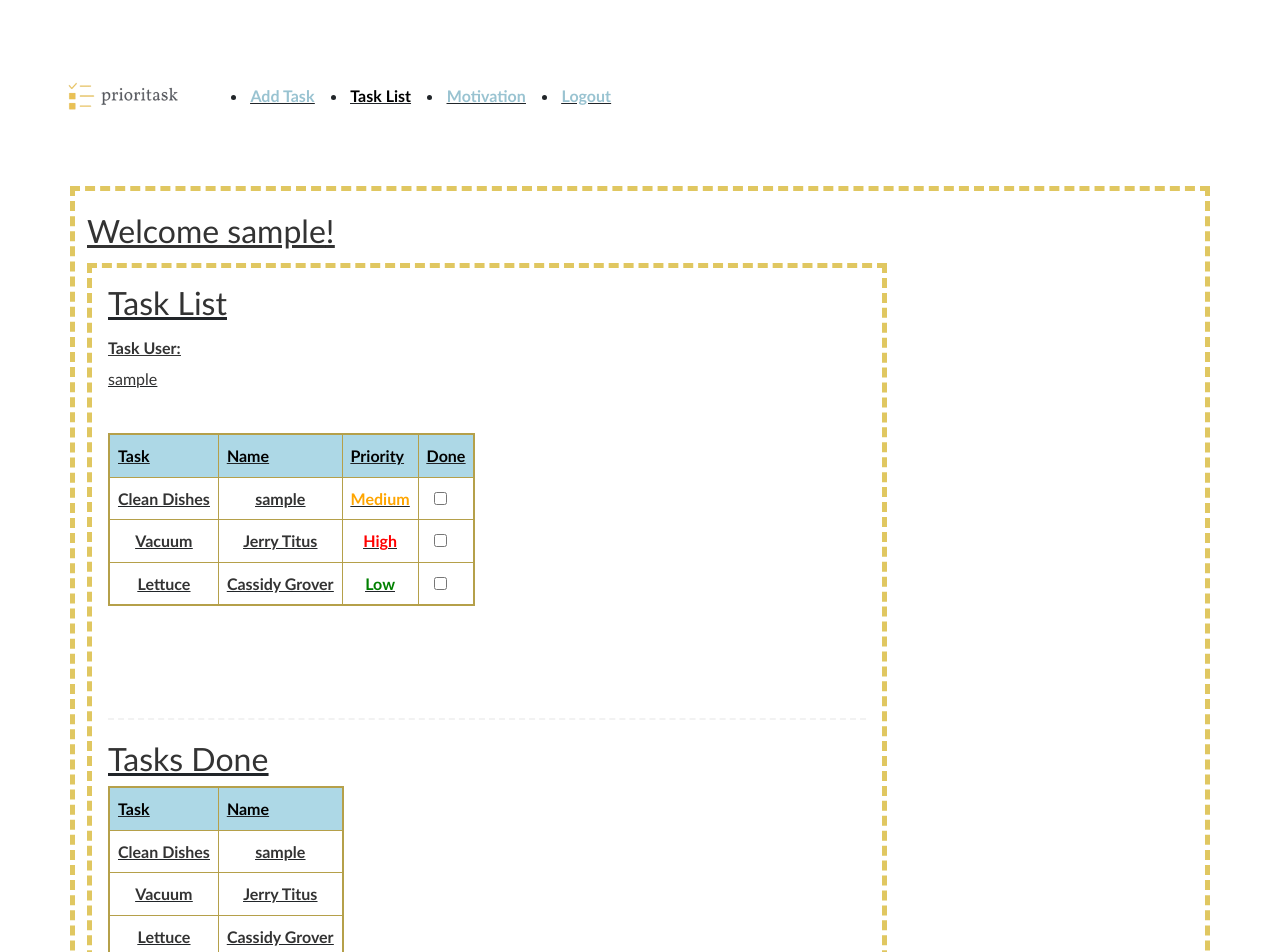
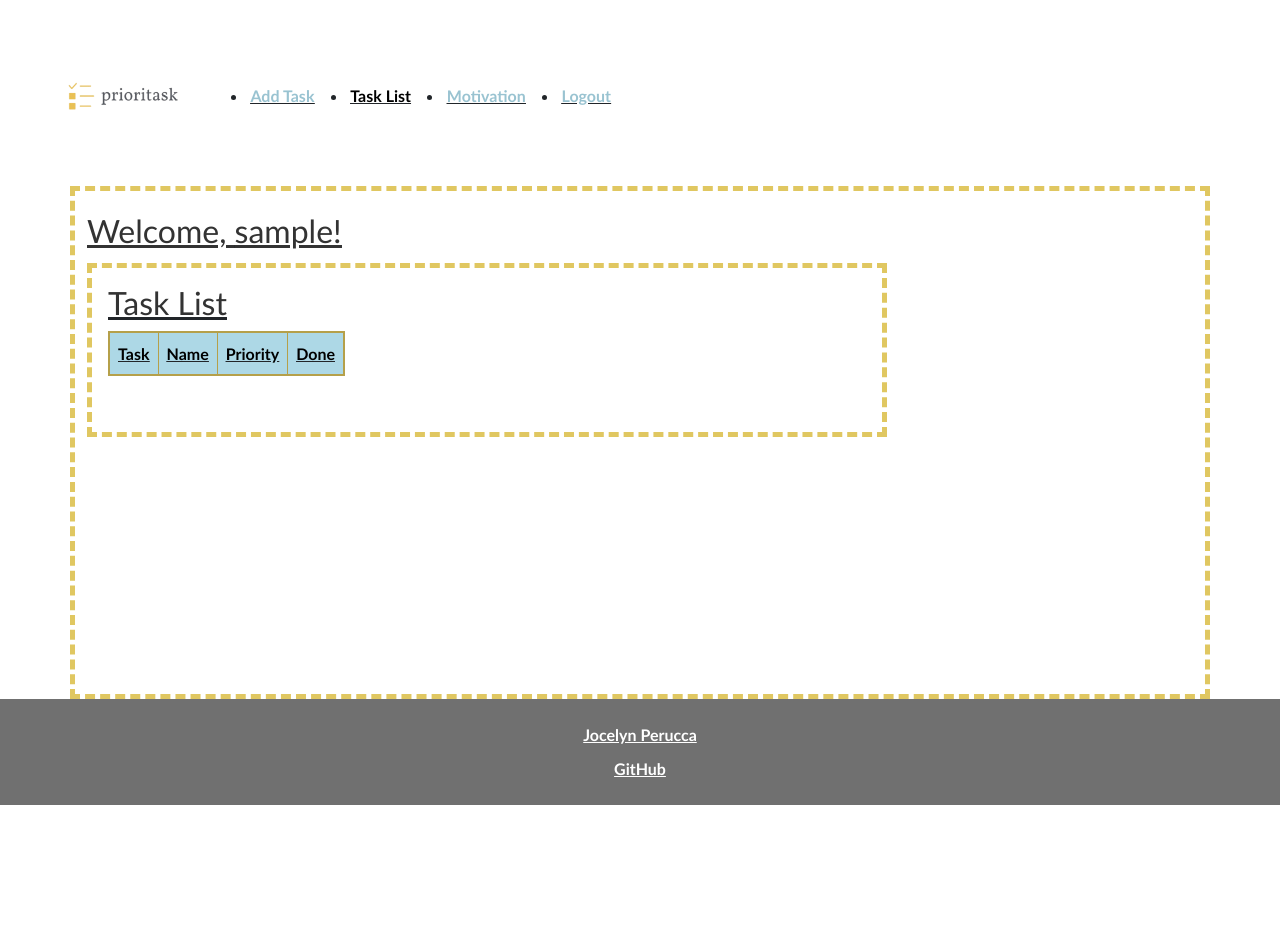
Before and after one commit to jocelynperucca/startup, a React (Vite) app: page /taskList in a window 1280 px wide. Shown: the top 952 px of the page. After the commit the page ends 810 px from the top, so only its background shows below. Built offline with nearby package versions, Linux system fonts and the light colour scheme; sample sign-in values are in the browser's storage.

Commit message:
add task and show up on task list works!

```diff
--- a/src/addTask/addTask.jsx
+++ b/src/addTask/addTask.jsx
@@ -1,21 +1,41 @@
-import React from 'react';
+import React, { useState } from 'react';
 import './addTask.css';
 
-export function AddTask({ userName }) {
+export function AddTask({ userName, addTask }) {
+  const [taskName, setTaskName] = useState('');
+  const [priority, setPriority] = useState('low');
+
+  const handleSubmit = (e) => {
+    e.preventDefault(); // Prevent page refresh
+    addTask(taskName, priority); // Call the function passed from App
+    setTaskName(''); // Clear the input field
+    setPriority('low'); // Reset priority to default
+  };
+
   return (
     <main>
       <h2>Add Task</h2>
       <div>Task User:</div>
       <p>{userName}</p>
 
-      <form>
+      <form onSubmit={handleSubmit}>
         <div>
           <label htmlFor="taskName">Task Name:</label>
-          <input type="text" id="taskName" placeholder="Enter task name" />
+          <input
+            type="text"
+            id="taskName"
+            placeholder="Enter task name"
+            value={taskName}
+            onChange={(e) => setTaskName(e.target.value)} // Update state on input change
+          />
         </div>
         <div>
           <label htmlFor="taskPriority">Priority:</label>
-          <select id="taskPriority">
+          <select
+            id="taskPriority"
+            value={priority}
+            onChange={(e) => setPriority(e.target.value)} // Update state on priority change
+          >
             <option value="low">Low</option>
             <option value="medium">Medium</option>
             <option value="high">High</option>
--- a/src/app.jsx
+++ b/src/app.jsx
@@ -11,6 +11,7 @@ import './app.css';
 export default function App() {
     const [userName, setUserName] = useState(localStorage.getItem('userName') || '');
     const [authState, setAuthState] = useState(userName ? AuthState.Authenticated : AuthState.Unauthenticated);
+    const [tasks, setTasks] = useState([]); // State to manage tasks
 
     const onAuthChange = (loginUserName, newAuthState) => {
         setUserName(loginUserName);
@@ -20,6 +21,11 @@ export default function App() {
         } else {
             localStorage.removeItem('userName');
         }
+    };
+
+    // Function to add a new task
+    const addTask = (taskName, priority) => {
+        setTasks([...tasks, { taskName, priority, userName }]);
     };
 
     return (
@@ -32,11 +38,12 @@ export default function App() {
                                 <img className='brand-logo' src='/prioritasktransparent.png' alt='Prioritask Logo' />
                             </a>
                             <ul className='navbar-nav d-flex flex-row ms-auto'>
-                                {authState === AuthState.Unauthenticated ? (
+                                {authState === AuthState.Unauthenticated && (
                                     <li className='nav-item mx-2'>
                                         <NavLink className='nav-link' to='/'>Login</NavLink>
                                     </li>
-                                ) : (
+                                )}
+                                {authState === AuthState.Authenticated && (
                                     <>
                                         <li className='nav-item mx-2'>
                                             <NavLink className='nav-link' to='/addTask'>Add Task</NavLink>
@@ -64,7 +71,7 @@ export default function App() {
                 <main className='container'>
                     {authState === AuthState.Authenticated && (
                         <div className='welcome-message'>
-                            <h2>Welcome {userName}!</h2>
+                            <h2>Welcome, {userName}!</h2>
                         </div>
                     )}
 
@@ -75,11 +82,11 @@ export default function App() {
                         />
                         <Route
                             path='/addTask'
-                            element={authState === AuthState.Authenticated ? <AddTask userName={userName} /> : <Navigate to="/" replace />}
+                            element={authState === AuthState.Authenticated ? <AddTask userName={userName} addTask={addTask} /> : <Navigate to="/" replace />}
                         />
                         <Route
                             path='/taskList'
-                            element={authState === AuthState.Authenticated ? <TaskList userName={userName} /> : <Navigate to="/" replace />}
+                            element={authState === AuthState.Authenticated ? <TaskList tasks={tasks} userName={userName} /> : <Navigate to="/" replace />}
                         />
                         <Route
                             path='/motivation'
--- a/src/taskList/taskList.jsx
+++ b/src/taskList/taskList.jsx
@@ -1,15 +1,10 @@
 import React from 'react';
 import './taskList.css';
 
-export function TaskList({ userName }) {
+export function TaskList({ tasks }) {
   return (
     <main>
-        <h2>Task List</h2>
-      <div>Task User:</div>
-      <p>{userName}</p>
-      <br />
-
-      {/* Task List */}
+      <h2>Task List</h2>
       <table className="TaskList">
         <thead>
           <tr>
@@ -20,61 +15,17 @@ export function TaskList({ userName }) {
           </tr>
         </thead>
         <tbody>
-          <tr>
-            <td>Clean Dishes</td>
-            <td className="name">{userName}</td>
-            <td className="priorityMedium">Medium</td>
-            <td className="checkbox">
-              <input type="checkbox" id="markDone1" name="done" value="done" />
-              <label htmlFor="markDone1"></label>
-            </td>
-          </tr>
-          <tr>
-            <td>Vacuum</td>
-            <td className="name">Jerry Titus</td>
-            <td className="priorityHigh">High</td>
-            <td className="checkbox">
-              <input type="checkbox" id="markDone2" name="done" value="done" />
-              <label htmlFor="markDone2"></label>
-            </td>
-          </tr>
-          <tr>
-            <td>Lettuce</td>
-            <td className="name">Cassidy Grover</td>
-            <td className="priorityLow">Low</td>
-            <td className="checkbox">
-              <input type="checkbox" id="markDone3" name="done" value="done" />
-              <label htmlFor="markDone3"></label>
-            </td>
-          </tr>
-        </tbody>
-      </table>
-
-      <br /><br />
-      <hr className="tabledivide" />
-
-      {/* Tasks Done Table */}
-      <h2>Tasks Done</h2>
-      <table id="done">
-        <thead>
-          <tr>
-            <th>Task</th>
-            <th>Name</th>
-          </tr>
-        </thead>
-        <tbody>
-          <tr>
-            <td>Clean Dishes</td>
-            <td style={{ textAlign: 'center', verticalAlign: 'middle' }}>{userName}</td>
-          </tr>
-          <tr>
-            <td>Vacuum</td>
-            <td style={{ textAlign: 'center', verticalAlign: 'middle' }}>Jerry Titus</td>
-          </tr>
-          <tr>
-            <td>Lettuce</td>
-            <td style={{ textAlign: 'center', verticalAlign: 'middle' }}>Cassidy Grover</td>
-          </tr>
+          {tasks.map((task, index) => (
+            <tr key={index}>
+              <td>{task.taskName}</td>
+              <td>{task.userName}</td>
+              <td>{task.priority}</td>
+              <td className="checkbox">
+                <input type="checkbox" id={`markDone${index}`} name="done" value="done" />
+                <label htmlFor={`markDone${index}`}></label>
+              </td>
+            </tr>
+          ))}
         </tbody>
       </table>
     </main>
```
